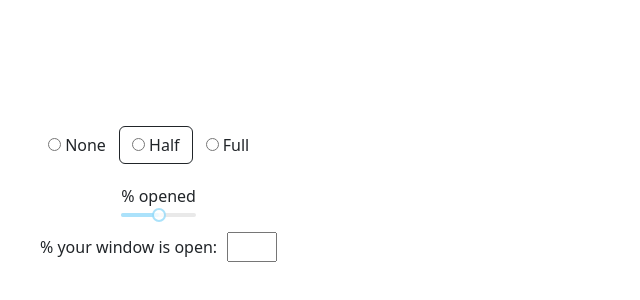
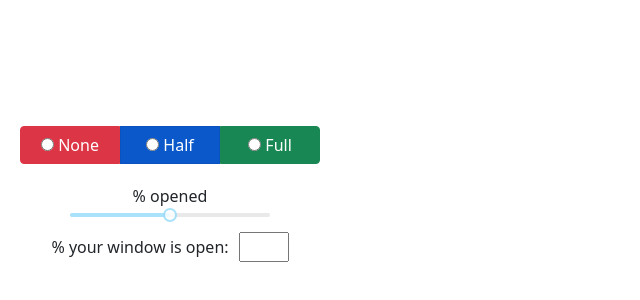
Before and after one commit to finnac/UIProject1SmartWindowTest, a React (Vite) app: page / in a window 1280 px wide. Shown: the part 206-506 px from the top of the page, without its empty margins (0-640 px from the left). Built offline with nearby package versions, Linux system fonts and the light colour scheme.

Commit message:
Adjusted heights and widths of slider and buttons

```diff
--- a/src/components/ButtonOptions.css
+++ b/src/components/ButtonOptions.css
@@ -9,14 +9,72 @@
   display: flex;
 }
 
+.btn-danger,
+.btn-primary,
+.btn-success {
+  border-radius: 0; /* Set border-radius to 0 to remove rounded corners */
+  border: 1px solid #ccc; /* Add a border with a consistent color */
+  width: 100px; /* Set a fixed width for all buttons */
+  height: 38px; /* Set a fixed height for all buttons */
+  outline: none; /* Remove the outline when focused */
+}
+
+.btn-danger:first-child,
+.btn-primary:first-child,
+.btn-success:first-child {
+  border-top-left-radius: 4px; /* Set top-left border-radius for the first button */
+  border-bottom-left-radius: 4px; /* Set bottom-left border-radius for the first button */
+  border-top-right-radius: 0; /* Set top-right border-radius to 0 for the first button */
+  border-bottom-right-radius: 0; /* Set bottom-right border-radius to 0 for the first button */
+}
+
+.btn-danger:last-child,
+.btn-primary:last-child,
+.btn-success:last-child {
+  border-top-right-radius: 4px; /* Set top-right border-radius for the last button */
+  border-bottom-right-radius: 4px; /* Set bottom-right border-radius for the last button */
+  border-top-left-radius: 0; /* Set top-left border-radius to 0 for the last button */
+  border-bottom-left-radius: 0; /* Set bottom-left border-radius to 0 for the last button */
+}
+
+.btn-danger:not(:first-child):not(:last-child),
+.btn-primary:not(:first-child):not(:last-child),
+.btn-success:not(:first-child):not(:last-child) {
+  border-radius: 0; /* Set border-radius to 0 for all middle buttons */
+}
+
+/* Add border for the "Half" button */
+.btn-primary {
+  border-top-right-radius: 4px; /* Set top-right border-radius for the Half button */
+  border-bottom-right-radius: 4px; /* Set bottom-right border-radius for the Half button */
+  border-top-left-radius: 0; /* Set top-left border-radius to 0 for the Half button */
+  border-bottom-left-radius: 0; /* Set bottom-left border-radius to 0 for the Half button */
+}
+
+.btn-primary.active,
+.btn-primary:active,
+.btn-primary:focus,
+.btn-primary.focus,
+.btn-primary:hover {
+  border-color: #ccc; /* Maintain border color when hovering or active */
+  outline: none; /* Remove the outline when focused */
+}
+
 .slider-container {
   margin-top: 20px;
-    margin-left: 20px;
   text-align: center;
+  width: 200px;
 }
 
 .text-input-container {
   margin-top: 10px;
-    margin-left: 20px;
   text-align: center;
 }
+
+.text-input-container label {
+  margin-right: 0px;
+}
+
+.text-input-container input {
+  max-width: 50px;
+}
--- a/src/components/ButtonOptions.jsx
+++ b/src/components/ButtonOptions.jsx
@@ -22,7 +22,7 @@ function ButtonOptions() {
     setSliderValue(value);
     setTextInput(value.toString());
 
-    // Check if the input value matches a button value
+// Check if the input value matches a button value
     const matchingButton = buttons.find(button => button.value.toString() === value.toString());
     if (matchingButton) {
       handleButtonClick(matchingButton.value);
@@ -46,7 +46,7 @@ function ButtonOptions() {
         {buttons.map((button) => (
           <label
             key={button.id}
-            className={`btn btn-${button.value} ${sliderValue === button.value ? 'active' : ''}`}
+            className={`btn ${button.value === 0 ? 'btn-danger' : button.value === 50 ? 'btn-primary' : 'btn-success'} ${sliderValue === button.value ? 'active' : ''}`}
           >
             <input
               type="radio"
@@ -60,7 +60,7 @@ function ButtonOptions() {
           </label>
         ))}
       </div>
-      <div className="slider-container">
+      <div className="slider-container" style={{ width: '200px' }}>
         <label>% opened</label>
         <Slider min={0} max={100} value={sliderValue} onChange={handleSliderChange} />
       </div>
```
Lines whose indentation alone changed are shown as unchanged.
